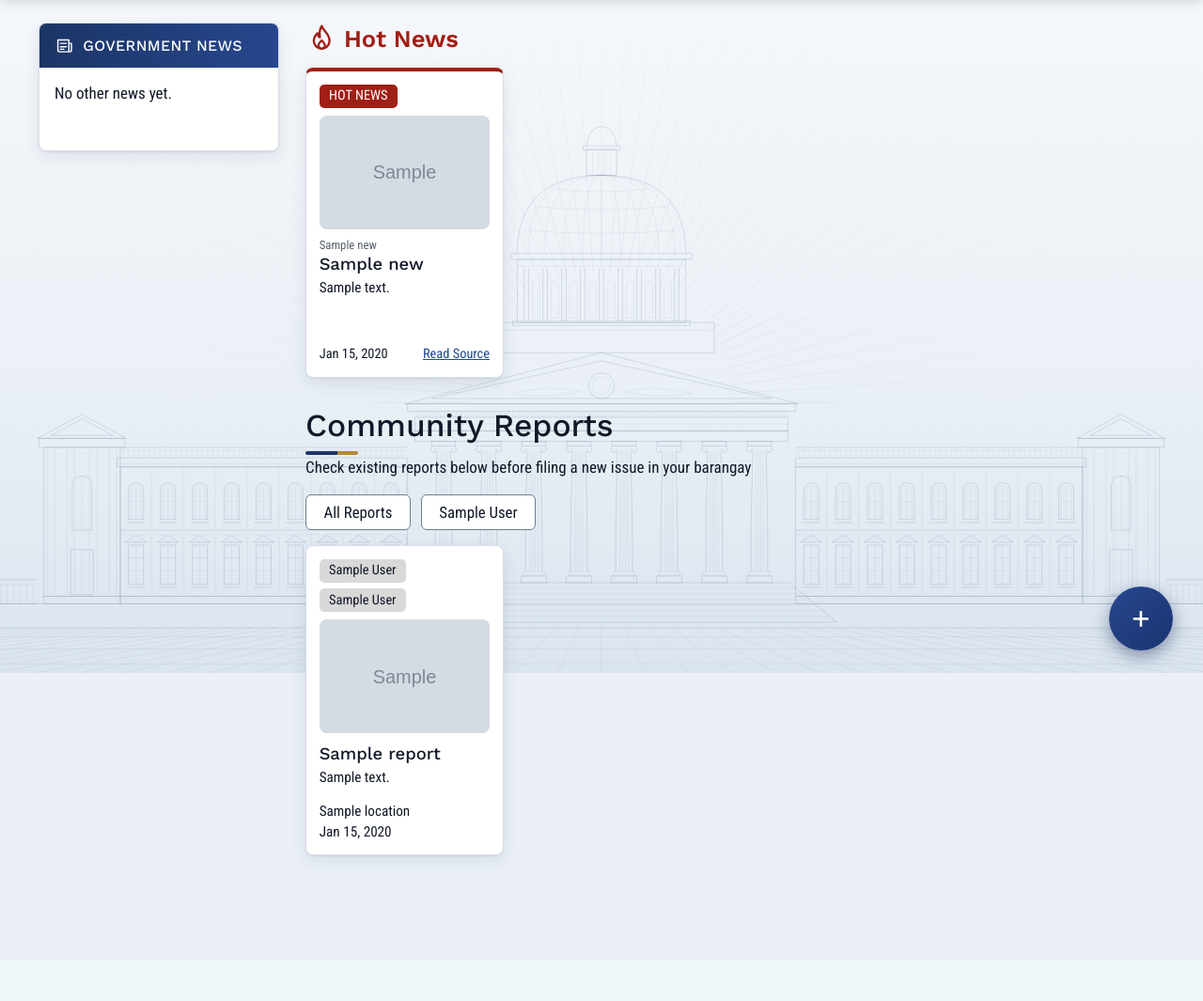
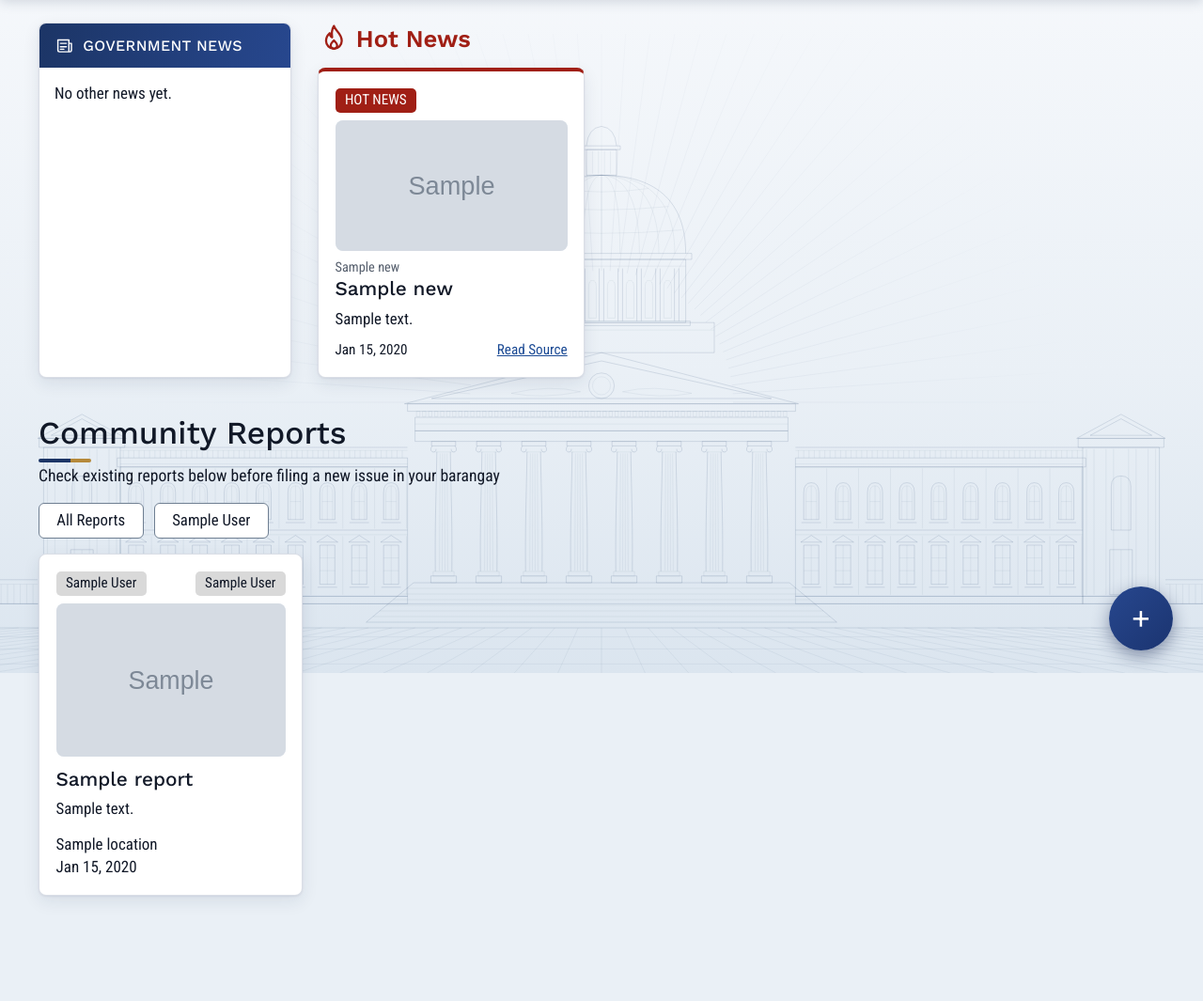
Before and after one commit to FelixJoshuaDev/PA-AYO-FINAL-, a Spring app: page /dashboard in a window 1280 px wide. Shown: the part 84-1149 px from the top of the page at 94% size. Before the commit the page ends 1005 px from the top, so only its background shows below. Run offline with Thymeleaf, Linux system fonts and the light colour scheme; the template is opened without the code that fills it: most values are stand-ins (such as "Sample title", 1, 10 or a date in 2020); grey boxes marked "Sample" are stand-in pictures; data that the repository does not hold is empty.

Commit message:
Widen the report cards and open long descriptions with Read more

```diff
--- a/src/main/resources/static/css/style.css
+++ b/src/main/resources/static/css/style.css
@@ -165,22 +165,31 @@ a {
 
 /* Public dashboard */
 .dashboard {
-  display: grid;
-  grid-template-columns: clamp(240px, 20vw, 320px) minmax(0, 1fr);
-  gap: clamp(1rem, 2.2vw, 2.5rem);
   max-width: 1760px;
   margin: 0 auto;
   padding: 1.5rem clamp(1rem, 3.2vw, 4rem) 7rem;
-  align-items: start;
 }
 
-/* The sidebar always fits between the header and the bottom of the window, so it never runs off the screen. */
+.news-row {
+  display: grid;
+  grid-template-columns: clamp(250px, 21vw, 360px) minmax(0, 1fr);
+  gap: clamp(1rem, 2.2vw, 2.5rem);
+  margin-bottom: 2.5rem;
+}
+
+.news-row > :only-child {
+  grid-column: 1 / -1;
+}
+
+/* The list is as tall as Hot News (contain: its own items do not count), but never taller than the window. */
 .news {
   position: sticky;
   top: calc(var(--header) + 1.5rem);
   display: flex;
   flex-direction: column;
+  min-height: 170px;
   max-height: calc(100vh - var(--header) - 3rem);
+  contain: size;
   border: 1px solid var(--edge);
   border-radius: var(--radius);
   background: #fff;
@@ -249,11 +258,11 @@ a {
 
 .news-source {
   color: var(--muted);
-  font-size: .8rem;
+  font-size: .9rem;
 }
 
 .news-title {
-  font: 600 1rem/1.25 var(--body);
+  font: 600 1.1rem/1.25 var(--body);
 }
 
 .news-summary {
@@ -271,11 +279,15 @@ a {
   justify-content: space-between;
   gap: .5rem;
   margin-top: .35rem;
-  font-size: .9rem;
+  font-size: .95rem;
 }
 
 .subtitle {
   margin-top: .15rem;
+}
+
+.dashboard > .subtitle {
+  font-size: 1.1rem;
 }
 
 .pills {
@@ -311,23 +323,23 @@ a {
 .grid {
   display: grid;
   grid-template-columns: repeat(4, minmax(0, 1fr));
-  gap: 1.25rem 1.5rem;
+  gap: 1.5rem;
+}
+
+.hot-grid {
+  grid-template-columns: repeat(3, minmax(0, 1fr));
 }
 
 .card, .hot-card {
   display: flex;
   flex-direction: column;
   min-height: 330px;
-  padding: .85rem;
+  padding: 1.1rem;
   border: 1px solid var(--edge);
   border-radius: var(--radius);
   background: #fff;
   box-shadow: var(--shadow);
   overflow-wrap: anywhere;
-}
-
-.hot {
-  margin-bottom: 2rem;
 }
 
 .hot-heading {
@@ -349,7 +361,11 @@ a {
 
 .hot-card .card-title {
   margin-top: 0;
-  -webkit-line-clamp: 3;
+}
+
+/* Flatter photos keep the top of Community Reports on the first screen. */
+.hot-card .card-photo {
+  aspect-ratio: 16 / 9;
 }
 
 .hot-card .news-bottom {
@@ -370,7 +386,7 @@ a {
   padding: .15rem .65rem;
   border-radius: 5px;
   background: #d9d9d9;
-  font-size: .9rem;
+  font-size: .95rem;
   white-space: nowrap;
 }
 
@@ -426,33 +442,55 @@ a {
   object-fit: cover;
 }
 
-.card-title, .card-description, .card-location {
-  display: -webkit-box;
-  -webkit-box-orient: vertical;
-  overflow: hidden;
+.card-title {
+  margin-top: .75rem;
+  font: 500 1.3rem/1.25 var(--heading);
 }
 
-.card-title {
-  margin-top: .6rem;
-  -webkit-line-clamp: 2;
-  font: 500 1.15rem/1.25 var(--heading);
+.card-description, .card-location {
+  display: -webkit-box;
+  overflow: hidden;
+  -webkit-box-orient: vertical;
 }
 
 .card-description {
-  margin-top: .25rem;
-  -webkit-line-clamp: 3;
-  font-size: .95rem;
+  margin-top: .35rem;
+  -webkit-line-clamp: 4;
+  font-size: 1.05rem;
+  line-height: 1.5;
 }
 
 .card-location {
   margin-top: auto;
-  padding-top: .75rem;
+  padding-top: .85rem;
   -webkit-line-clamp: 2;
-  font-size: .95rem;
 }
 
-.card-date {
-  font-size: .95rem;
+.open .card-description, .open .card-location {
+  display: block;
+}
+
+/* Without JavaScript there is no Read more button, so nothing is cut. */
+@media (scripting: none) {
+  .card-description, .card-location {
+    display: block;
+  }
+}
+
+.read-more {
+  align-self: start;
+  padding: .3rem 0;
+  border: 0;
+  background: none;
+  color: #1b4a94;
+  font: 600 1rem/1.3 var(--body);
+  text-decoration: underline;
+  cursor: pointer;
+}
+
+/* An open card must not stretch its neighbors. */
+.grid:has(.open) .card:not(.open) {
+  align-self: start;
 }
 
 /* A round + that grows into "+ Report an Issue" on hover or keyboard focus */
--- /dev/null
+++ b/src/main/resources/static/js/cards.js
@@ -0,0 +1,35 @@
+/*
+ * File:        cards.js
+ * Module:      Public dashboard (S1)
+ * Purpose:     Adds a Read more button to report and news cards whose description or location is cut off.
+ * Responsible: Ythan Joshua Costelo
+ */
+document.querySelectorAll('.card, .hot-card').forEach(card => {
+  const texts = card.querySelectorAll('.card-description, .card-location');
+  const button = document.createElement('button');
+  const isOpen = () => card.classList.contains('open');
+  const label = () => {
+    button.textContent = isOpen() ? 'Show less' : 'Read more';
+    button.ariaLabel = `${button.textContent}: ${card.querySelector('.card-title').textContent}`;
+    button.ariaExpanded = isOpen();
+  };
+  const check = () => {
+    button.hidden = !isOpen() && [...texts].every(text => text.scrollHeight <= text.clientHeight + 1);
+  };
+
+  button.type = 'button';
+  button.className = 'read-more';
+  button.addEventListener('click', () => {
+    card.classList.toggle('open');
+    label();
+    if (!isOpen()) {
+      card.scrollIntoView({block: 'nearest'});
+    }
+  });
+  label();
+  texts[0].after(button);
+  const observer = new ResizeObserver(check);
+  texts.forEach(text => observer.observe(text));
+  // A web font that arrives late can change the number of lines without changing the height.
+  document.fonts.ready.then(check);
+});
--- a/src/main/resources/templates/dashboard.html
+++ b/src/main/resources/templates/dashboard.html
@@ -1,7 +1,7 @@
 <!--/*
   File:        dashboard.html
   Module:      Public dashboard (S1)
-  Purpose:     Shows the government news sidebar, category filter and 4-column report grid.
+  Purpose:     Shows the hot news, the government news list, the category filter and the 4-column report grid.
   Responsible: Ythan Joshua Costelo
 */-->
 <!DOCTYPE html>
@@ -13,8 +13,15 @@
     <a class="header-link" th:href="@{/admin/login}">Admin Login</a>
   </header>
 
-  <!--/* The newest items are the Hot News cards of the main area; the sidebar lists the older ones. */-->
-  <div class="dashboard" th:with="hotCount=4">
+  <!--/* The newest items are the Hot News cards; the list beside them has the older ones. The reports use the full width. */-->
+  <main class="dashboard" th:with="hotCount=3">
+    <p class="banner banner-ok" role="status" th:if="${message}">
+      <svg class="check" viewBox="0 0 24 24" aria-hidden="true"><circle cx="12" cy="12" r="10"/><path d="M7 12.5l3.5 3.5L17 9"/></svg>
+      <span th:text="${message}"></span>
+      <a href="#new-report">See your report</a>
+    </p>
+
+    <div class="news-row">
       <aside class="news" aria-labelledby="news-heading">
         <h2 id="news-heading" class="news-heading"><svg viewBox="0 0 24 24" aria-hidden="true"><path d="M4 5h13v14H6a2 2 0 0 1-2-2zM17 9h3v8a2 2 0 0 1-2 2M7 9h7M7 13h7M7 16h4"/></svg> Government News</h2>
         <div class="news-list" tabindex="0" role="region" aria-labelledby="news-heading">
@@ -42,13 +49,6 @@
         </div>
       </aside>
 
-    <main class="reports">
-      <p class="banner banner-ok" role="status" th:if="${message}">
-        <svg class="check" viewBox="0 0 24 24" aria-hidden="true"><circle cx="12" cy="12" r="10"/><path d="M7 12.5l3.5 3.5L17 9"/></svg>
-        <span th:text="${message}"></span>
-        <a href="#new-report">See your report</a>
-      </p>
-
       <section class="hot" aria-labelledby="hot-heading" th:if="${news != null and !news.isEmpty()}">
         <h2 id="hot-heading" class="hot-heading"><svg viewBox="0 0 24 24" aria-hidden="true"><path d="M12 2.5c.7 3.4 5.8 5.2 5.8 11a5.8 5.8 0 0 1-11.6 0c0-2.5 1.2-4.3 2.7-5.7.1 1.6.8 2.7 1.8 3.100C10.2 8 10.6 4.9 12 2.5z"/><path d="M12 19.3a2.4 2.4 0 0 0 2.4-2.4c0-1.5-1.2-2.3-2.4-3.7-1.2 1.4-2.4 2.2-2.4 3.7a2.4 2.4 0 0 0 2.4 2.4z"/></svg> Hot News</h2>
         <div class="grid hot-grid">
@@ -65,6 +65,7 @@
           </article>
         </div>
       </section>
+    </div>
 
     <h1 class="accent">Community Reports</h1>
     <p class="subtitle">Check existing reports below before filing a new issue in your barangay</p>
@@ -109,8 +110,8 @@
       </article>
     </div>
   </main>
-  </div>
 
   <a class="fab" th:href="@{/reports/new}"><span class="fab-plus" aria-hidden="true">+</span><span class="fab-label">Report an Issue</span></a>
+  <script th:src="@{/js/cards.js}"></script>
 </body>
 </html>
```
Also changed, not shown: other parts of src/main/resources/static/css/style.css (+48 -2 lines), docs/REQUIREMENTS_CHECKLIST.md (+1 -1 lines), 2 other files. Lines whose indentation alone changed are shown as unchanged.
